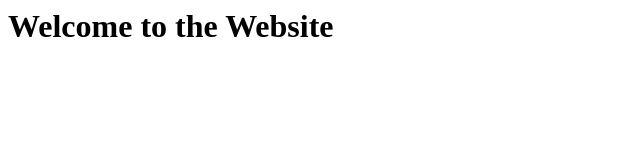
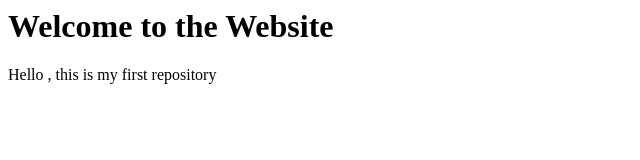
Before and after one commit to RupaSri49/GitHub-Tutorial, a plain HTML site: page index.html in a window 1280 px wide. Shown: the whole page, without its empty margins (0-640 px from the left). Drawn offline with Linux system fonts and the light colour scheme.

Commit message:
Added a p tag to index.html

```diff
--- a/index.html
+++ b/index.html
@@ -1,4 +1,5 @@
 <html>
   <title>This is an awesome website</title>
   <h1>Welcome to the Website</h1>
+  <p>Hello , this is my first repository</p>
 </html>
```
